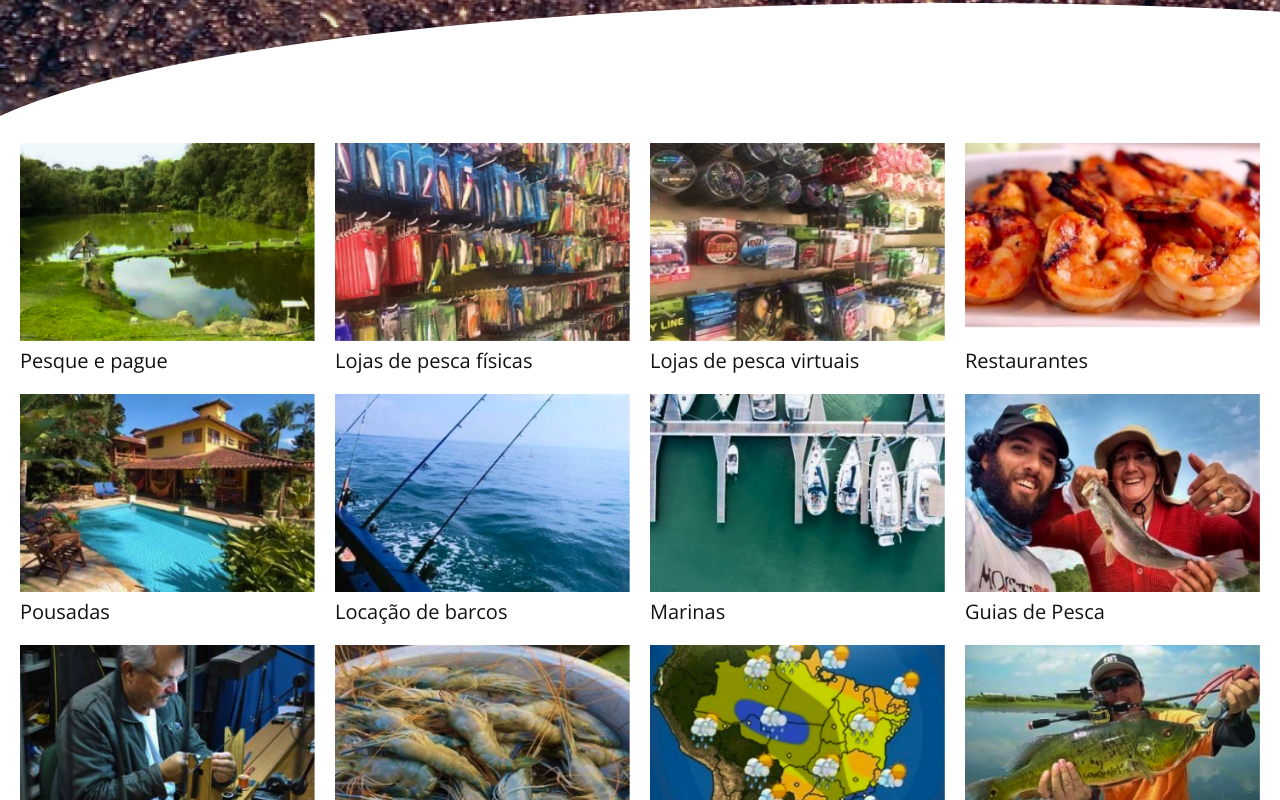
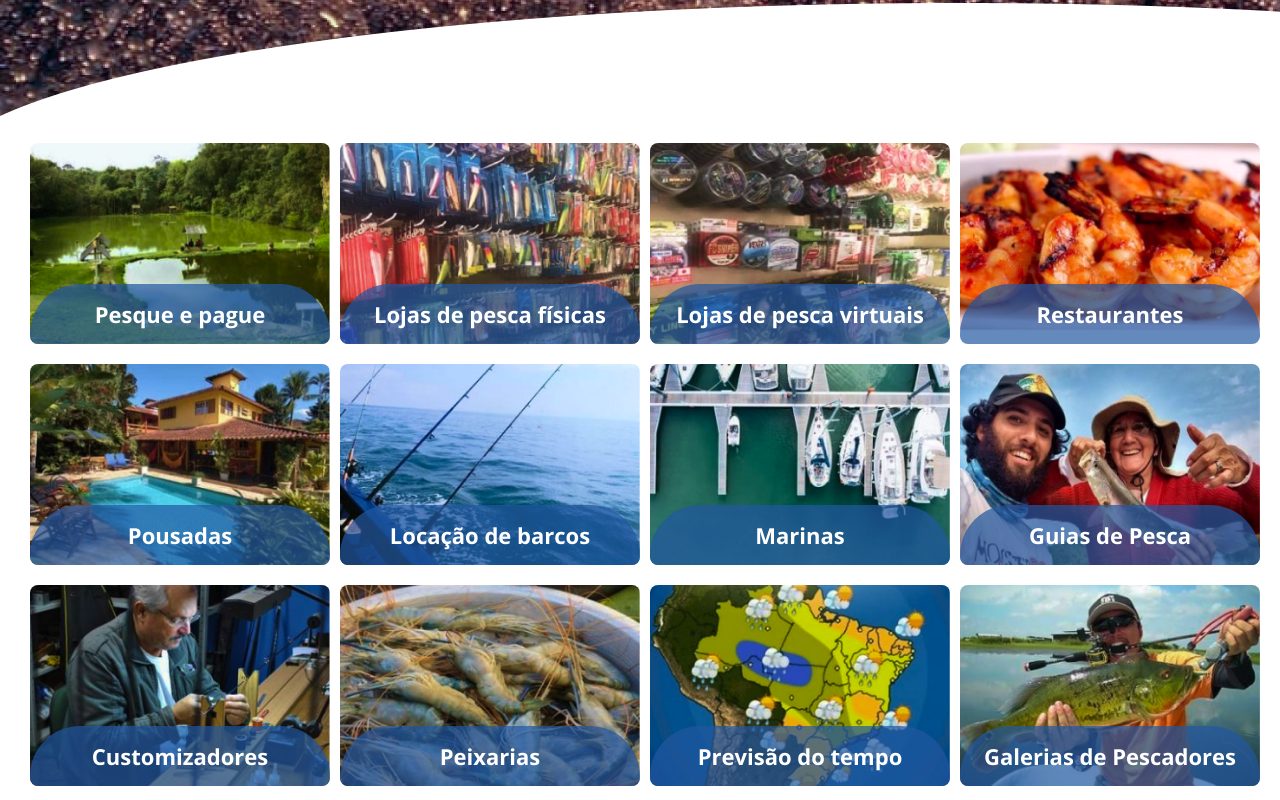
Before and after one commit to marianakaori/bora-pescar-redesign, a React (Vite) app: page / in a window 1280 px wide. Shown: the part 460-1260 px from the top of the page. Built offline with nearby package versions, Linux system fonts and the light colour scheme; a web font is replaced by a local one.

Commit message:
Ajustes css cards

```diff
--- a/src/components/CardCategoria/cardCategoria.css
+++ b/src/components/CardCategoria/cardCategoria.css
@@ -1,4 +1,25 @@
+.card-categoria {
+    position: relative;
+    width: 300px;
+    border-radius: 8px; /* Para suavizar as bordas */
+    overflow: hidden; /* Garante que nada ultrapasse os limites */
+}
+
 .card-categoria-image {
     width: 100%;
     height: auto;
+    display: block; /* imagem respeitar o container */
 }
+
+.card-categoria-title {
+    position: absolute;
+    bottom: 0;
+    width: 100%;
+    background: rgba(34, 87, 161, 0.7);  /* Fundo azul translúcido */
+    color: white;
+    text-align: center;
+    font-size: 1.1em; /* Ajuste conforme necessário */
+    padding: 15px 0; /* Espaçamento interno */
+    font-weight: bold; /* Destaca o texto */
+    border-radius: 50px 50px 0 0; /* Arredonda os cantos superiores */
+}
--- a/src/components/Header/header.css
+++ b/src/components/Header/header.css
@@ -6,6 +6,7 @@ header {
     position: fixed;
     width: 100%;
     background-image: linear-gradient(var(--dark-color), #0712194d);
+    z-index: 100;
 }
 
 header .logo img {
--- a/src/pages/Home/home.css
+++ b/src/pages/Home/home.css
@@ -1,6 +1,10 @@
 .cards-categoria-container {
+    margin-top: 50px;
     display: grid;
     grid-template-columns: repeat(auto-fit, minmax(250px, 1fr));
     gap: 20px;
     padding: 20px;
+    max-width: calc((300px * 4) + (20px * 3)); /* Largura total ajustada para 4 cards */
+    margin: 0 auto; /* Centraliza o contêiner horizontalmente */
+    z-index: 1;
 }
```
